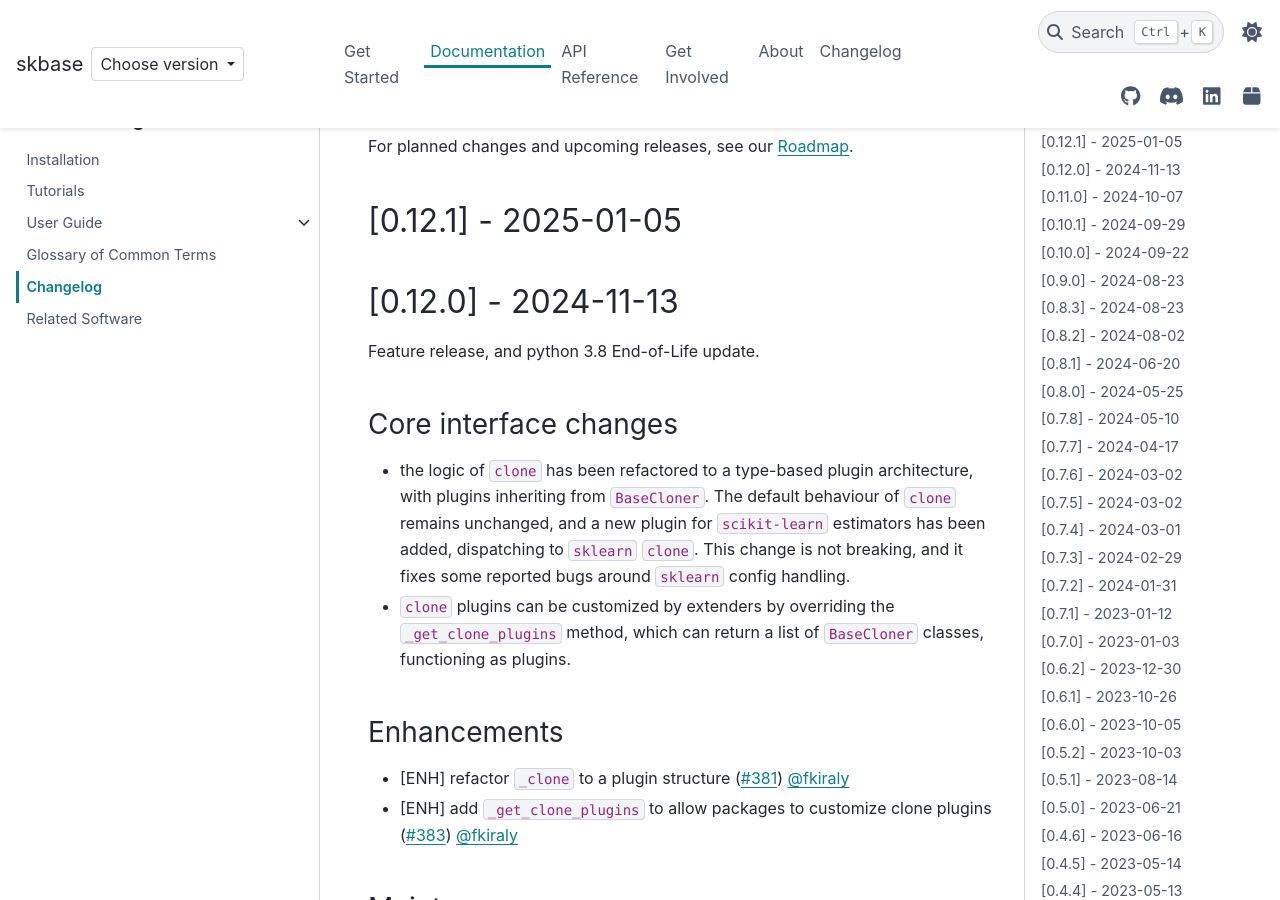
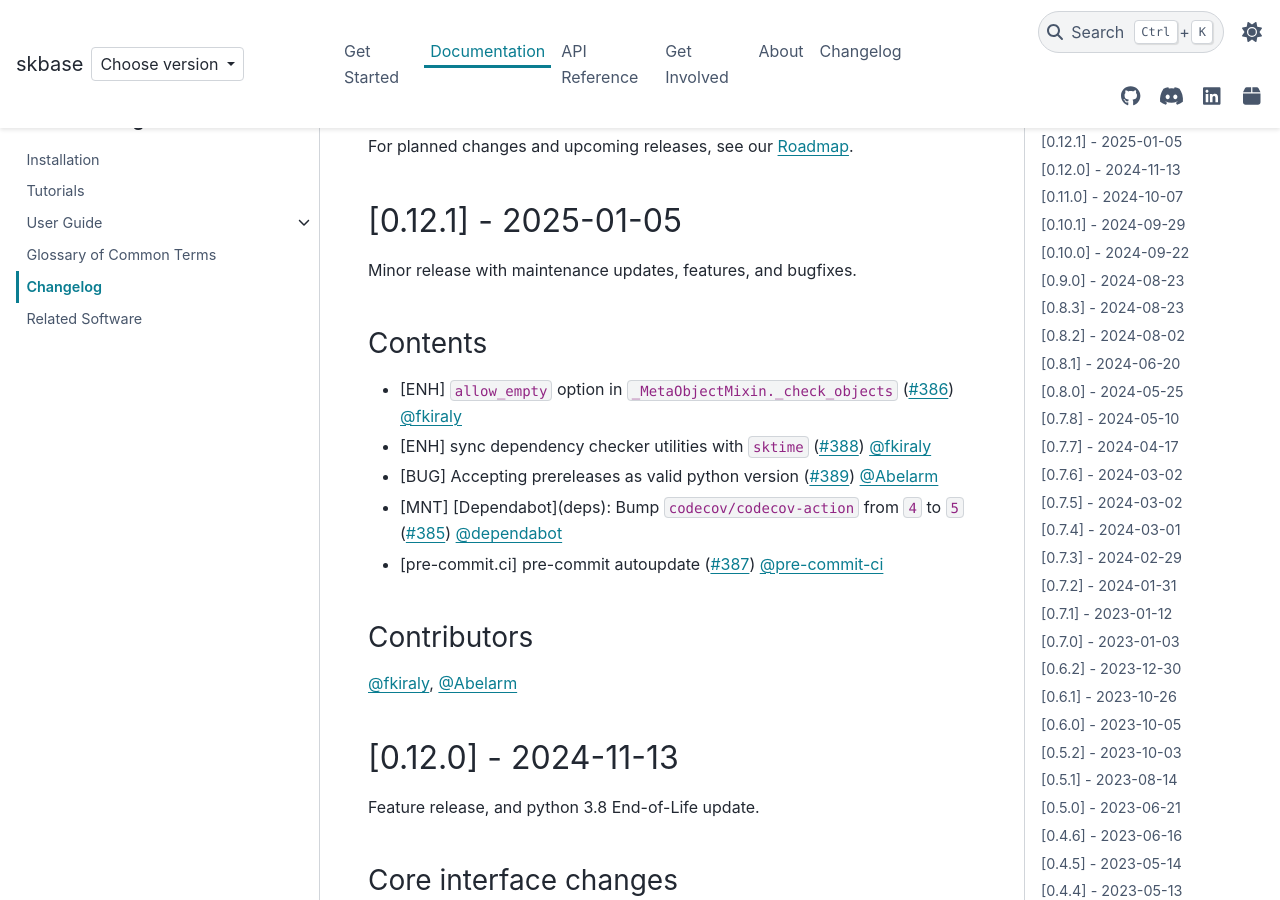
Before and after one commit to sktime/skbase, a Sphinx documentation site: the page built from docs/source/user_documentation/changelog.rst, in a window 1280 px wide and 900 px high, scrolled down 283 px. Built offline with Sphinx 7.4.7 and the PyData theme 0.15.4, drawn with Linux system fonts in a browser that asks for light colours; comment, search, counter and statistics services are not loaded.

Commit message:
release notes

```diff
--- a/docs/source/user_documentation/changelog.rst
+++ b/docs/source/user_documentation/changelog.rst
@@ -16,6 +16,25 @@
 
 [0.12.1] - 2025-01-05
 =====================
+
+Minor release with maintenance updates, features, and bugfixes.
+
+Contents
+--------
+
+* [ENH] ``allow_empty`` option in ``_MetaObjectMixin._check_objects``
+  (:pr:`386`) :user:`fkiraly`
+* [ENH] sync dependency checker utilities with ``sktime`` (:pr:`388`) :user:`fkiraly`
+* [BUG] Accepting prereleases as valid python version (:pr:`389`) :user:`Abelarm`
+* [MNT] [Dependabot](deps): Bump ``codecov/codecov-action`` from ``4`` to ``5``
+  (:pr:`385`) :user:`dependabot`
+* [pre-commit.ci] pre-commit autoupdate (:pr:`387`) :user:`pre-commit-ci`
+
+Contributors
+------------
+
+:user:`fkiraly`,
+:user:`Abelarm`
 
 
 [0.12.0] - 2024-11-13
```
